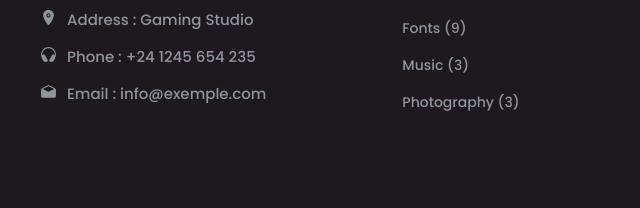
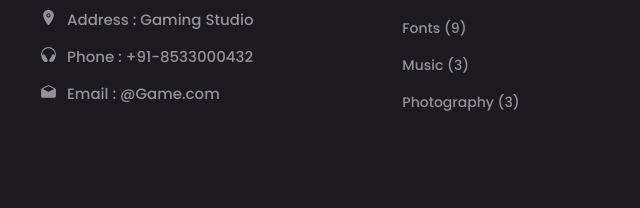
Before and after one commit to Prince3002/game, a plain HTML site: page index.html in a window 1280 px wide. Shown: the part 5960-6168 px from the top of the page, 0-640 px from the left. Drawn offline with nearby package versions, Linux system fonts and the light colour scheme.

Commit message:
Update index.html

```diff
--- a/index.html
+++ b/index.html
@@ -991,7 +991,7 @@
                 <ion-icon name="headset"></ion-icon>
               </div>
 
-              <a href="tel:+241245654235" class="item-text">Phone : +24 1245 654 235</a>
+              <a href="tel:+241245654235" class="item-text">Phone : +91-8533000432</a>
             </li>
 
             <li class="contact-item">
@@ -999,7 +999,7 @@
                 <ion-icon name="mail-open"></ion-icon>
               </div>
 
-              <a href="mailto:info@exemple.com" class="item-text">Email : info@exemple.com</a>
+              <a href="mailto:info@exemple.com" class="item-text">Email : @Game.com</a>
             </li>
 
           </ul>
```
